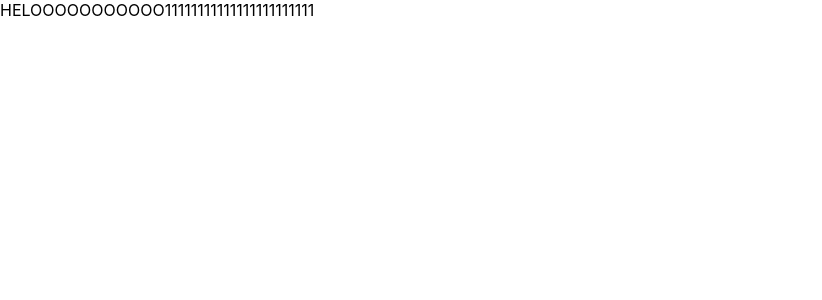
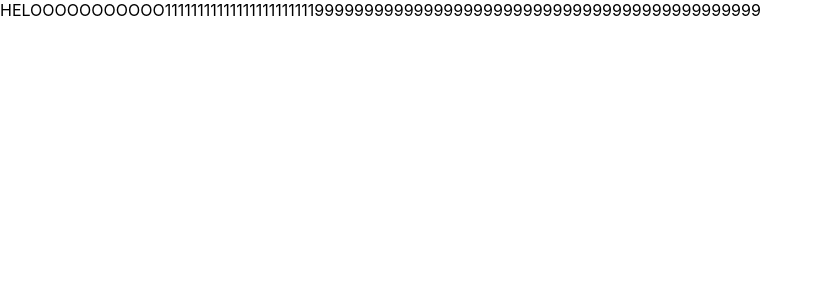
Before and after one commit to OctavianM1/AliExpress, a Next.js app in the folder frontend/: page /Test in a window 1280 px wide. Shown: the top 300 px of the page, without its empty margins (0-822 px from the left). Built offline with nearby package versions, Linux system fonts and the light colour scheme.

Commit message:
modify test

```diff
--- a/frontend/pages/Test.tsx
+++ b/frontend/pages/Test.tsx
@@ -1,7 +1,7 @@
 import React from 'react';
 
 function Test() {
-  return <div>HELOOOOOOOOOOO11111111111111111111111</div>;
+  return <div>HELOOOOOOOOOOO11111111111111111111111999999999999999999999999999999999999999999999</div>;
 }
 
 export default Test;
```
